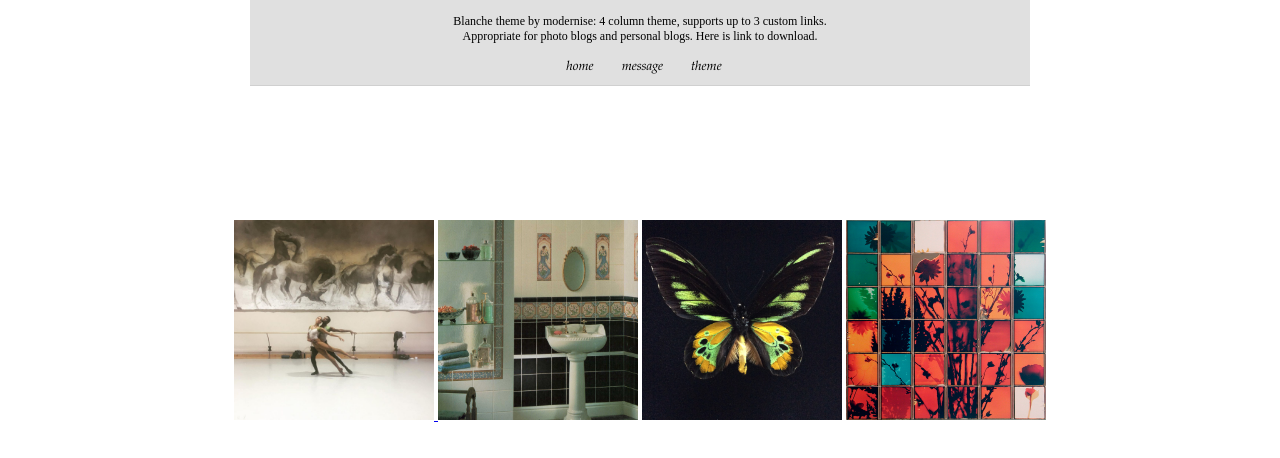
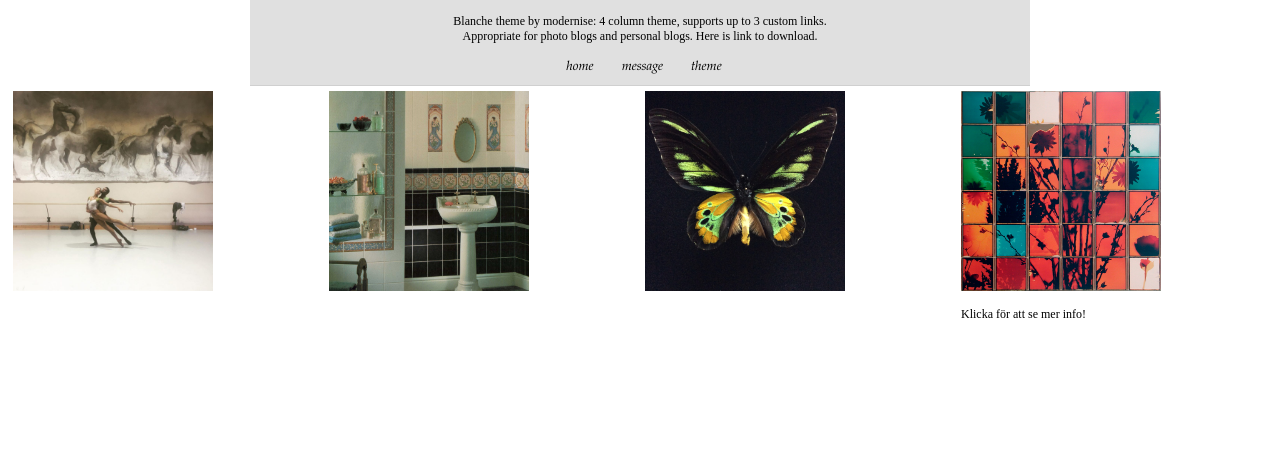
Before and after one commit to annazhutava/theme, a plain HTML site: page index.html in a window 1280 px wide. Shown: the part 78-536 px from the top of the page. Drawn offline with Linux system fonts and the light colour scheme.

Commit message:
added overlay

```diff
--- a/CSS/style.css
+++ b/CSS/style.css
@@ -67,23 +67,29 @@ p a:hover {
 }
 
 
-.images {
+.column {
+    float: left;
+    padding: 5px;
     opacity: 1;
-    position: absolute;
-    left: 50%;
-    top: 50%;
-    transform: translateX(-50%) translateY(-50%);
     white-space: nowrap;
     transition: .5s ease;
-  backface-visibility: hidden;
+    backface-visibility: hidden;
+    width: 25%;
+
   }
 
-.images img {
+  .column img {
     display: inline-block;
     height: 200px;
     width: 200px;
+  }
+
+  .column:hover img {
+    opacity: 0.3;
 }
 
-.images:hover img {
-    opacity: 0.3;
-}
+  .row::after {
+    content: "";
+    clear: both;
+    display: table;
+  }
--- a/index.html
+++ b/index.html
@@ -25,15 +25,27 @@
               </div>
             <nav></nav>
         </header>
+        <main>
+            <div class="row">
+                <div class="column">
+                    <a href="/balett.html">
+                        <img src="img/tumblr1.jpg" alt="balett"  width="200" height="200">
+                    </a>
 
-            <div class="images">
-                <a href="/balett.html">
-                <img src="img/tumblr1.jpg" alt="balett">
-                </a>
-                <img src="img/tumblr2.jpg" alt="gg">
-                <img src="img/tumblr3.jpg" alt="aa">
-                <img src="img/tumblr4.jpg" alt="bb">
+                </div>
+                <div class="column">
+                    <img src="img/tumblr2.jpg" alt="gg"  width="200" height="200">
+                </div>
+                <div class="column">
+                    <img src="img/tumblr3.jpg" alt="aa"  width="200" height="200">
+                </div>
+                <div class="column">
+                    <img src="img/tumblr4.jpg" alt="bb"  width="200" height="200">
+                    <div class="overlay">
+                        <p>Klicka för att se mer info!</p>
+                    </div>
+                </div>
             </div>
-
+        </main>
     </body>
 </html>
```
